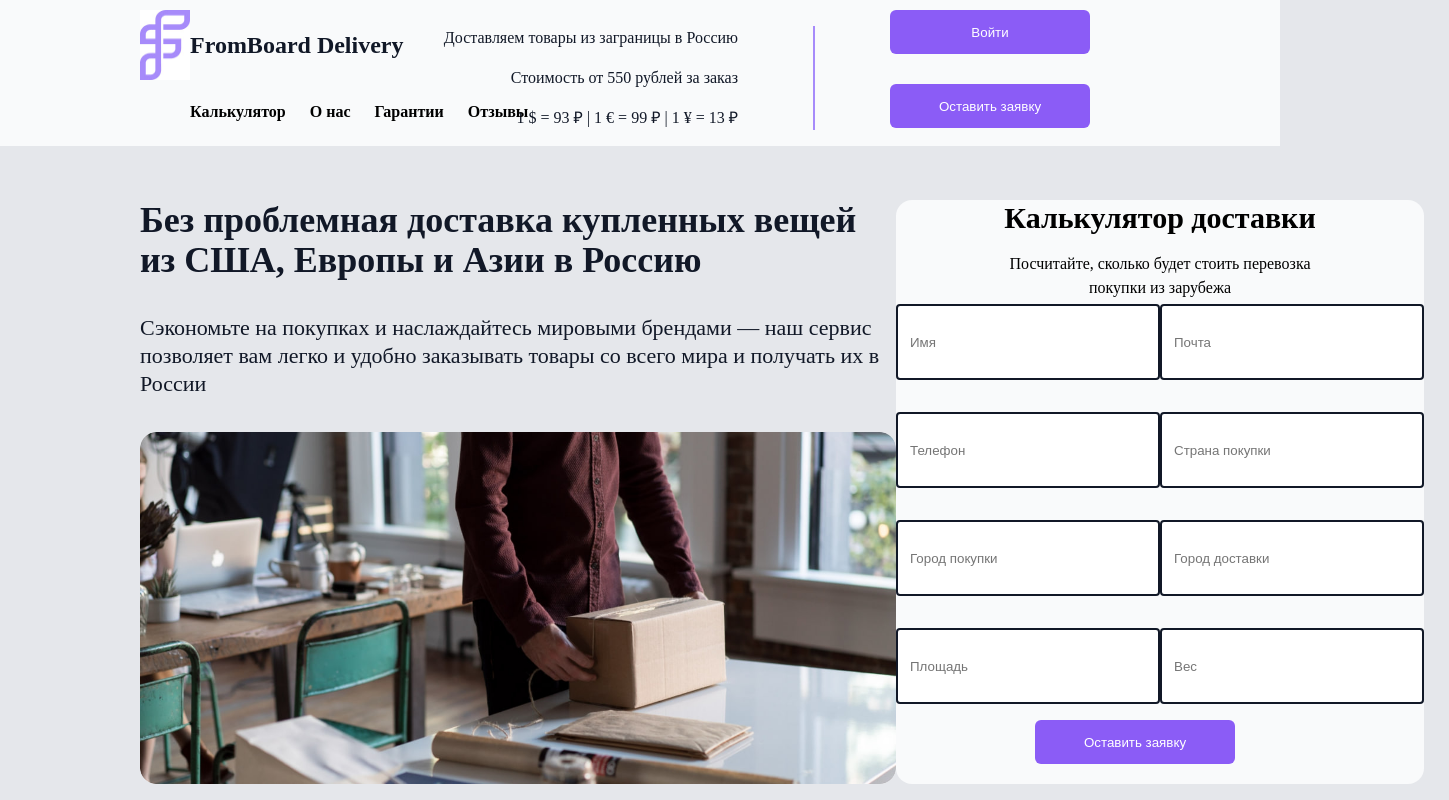
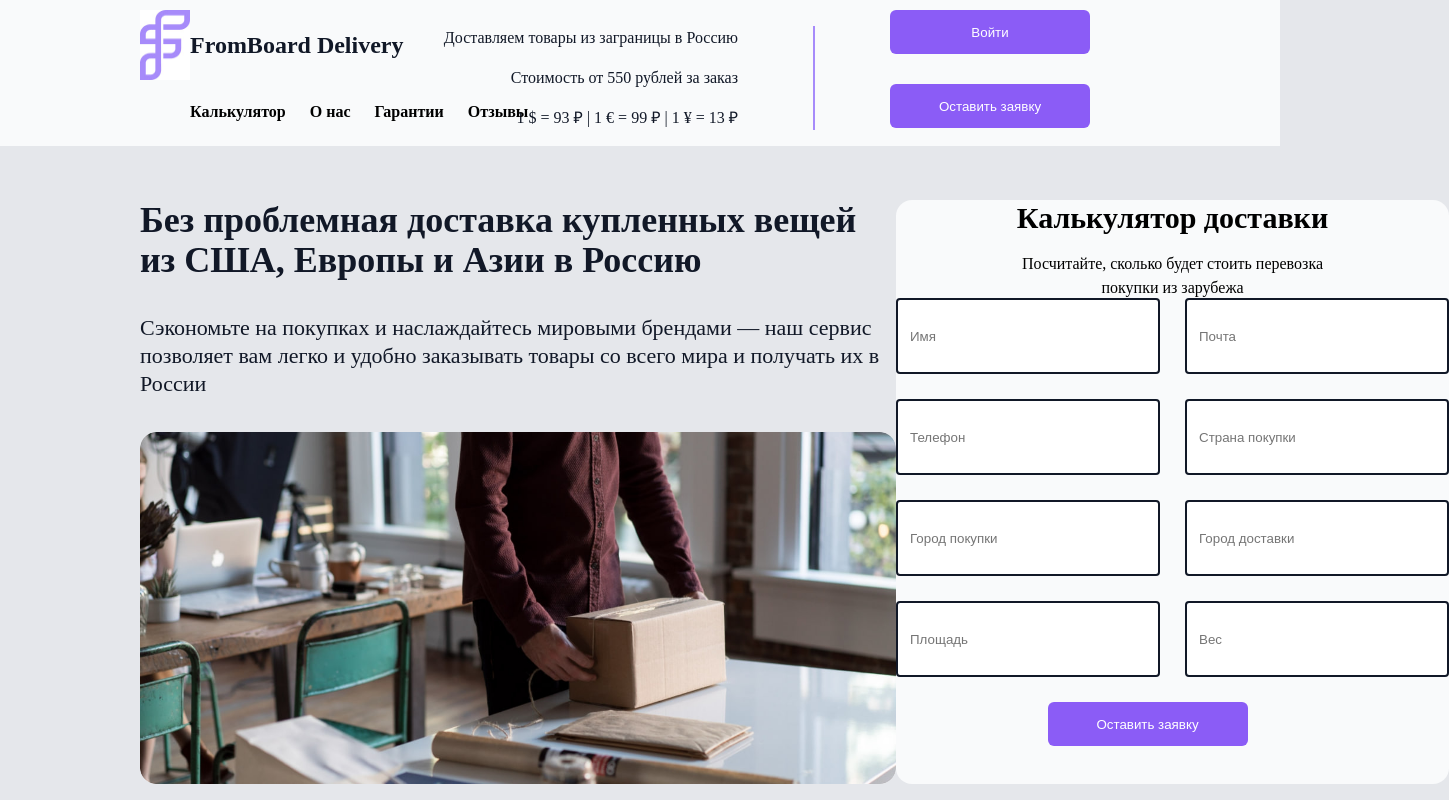
Before and after one commit to PouePouePoue/calculate_delivery_client, a React (Create React App) app: page / in a window 1280 px wide. Shown: the top 800 px of the page, 1449 px wide, since content can reach past the window. Built offline with nearby package versions, Linux system fonts and the light colour scheme.

Commit message:
feat:change site markup

```diff
--- a/src/components/body/calculate/Calculate.module.scss
+++ b/src/components/body/calculate/Calculate.module.scss
@@ -37,11 +37,13 @@
         }
     }
     .calculateInput {
-        padding-top: 40px;
+        padding-top: 50px;
         display: grid;
+        gap: 25px;
         grid-template-columns: 1fr 1fr;
     }
     .buttonsStyles{
+        padding-top: 25px;
         display: flex;
         text-align: center;
         justify-content: center;
--- a/src/components/body/calculate/Calculate.tsx
+++ b/src/components/body/calculate/Calculate.tsx
@@ -12,46 +12,46 @@ const Calculate = () => {
                 <p className={styles.calculateText}>Посчитайте, сколько будет стоить перевозка покупки из зарубежа</p>
             </div>
             <div className={styles.calculateInput}>
-                <p> <Input
+                <form> <Input
                     value={inputValue}
                     onChange={setInputValue}
                     placeholder="Имя"  />
-                </p>
-                <p> <Input
+                </form>
+                <form> <Input
                     value={inputValue}
                     onChange={setInputValue}
                     placeholder="Почта"  />
-                </p>
-                <p> <Input
+                </form>
+                <form> <Input
                     value={inputValue}
                     onChange={setInputValue}
                     placeholder="Телефон"  />
-                </p>
-                <p> <Input
+                </form>
+                <form> <Input
                     value={inputValue}
                     onChange={setInputValue}
                     placeholder="Страна покупки"  />
-                </p>
-                <p> <Input
+                </form>
+                <form> <Input
                     value={inputValue}
                     onChange={setInputValue}
                     placeholder="Город покупки"  />
-                </p>
-                <p> <Input
+                </form>
+                <form> <Input
                     value={inputValue}
                     onChange={setInputValue}
                     placeholder="Город доставки"  />
-                </p>
-                <p> <Input
+                </form>
+                <form> <Input
                     value={inputValue}
                     onChange={setInputValue}
                     placeholder="Площадь"  />
-                </p>
-                <p> <Input
+                </form>
+                <form> <Input
                     value={inputValue}
                     onChange={setInputValue}
                     placeholder="Вес"  />
-                </p>
+                </form>
             </div>
             <div className={styles.buttonsStyles}><Buttons text="Оставить заявку" onClick={() => alert('submit')} /></div>
         </div>
--- a/src/components/input/Input.module.scss
+++ b/src/components/input/Input.module.scss
@@ -1,4 +1,4 @@
-input {
+.Input {
     width: 236px;
     height: 48px;
     gap: 4px;
--- a/src/components/input/Input.tsx
+++ b/src/components/input/Input.tsx
@@ -23,14 +23,14 @@ const Input: FC<InputProps> = ({
   };
 
   return (
-    <div className={styles.Input}>
-        <input
+
+        <input className={styles.Input}
           type={type}
           value={inputValue}
           onChange={handleChange}
           placeholder={placeholder}
         />
-    </div>
+
   );
 };
 
```
